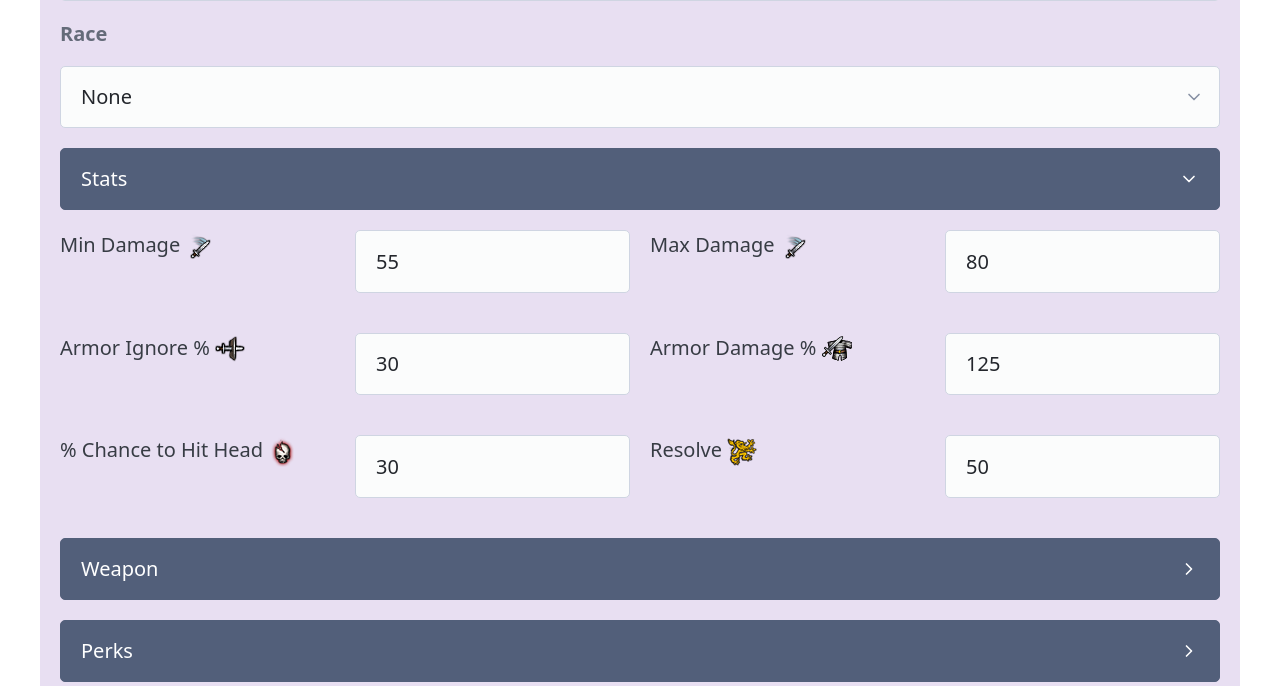
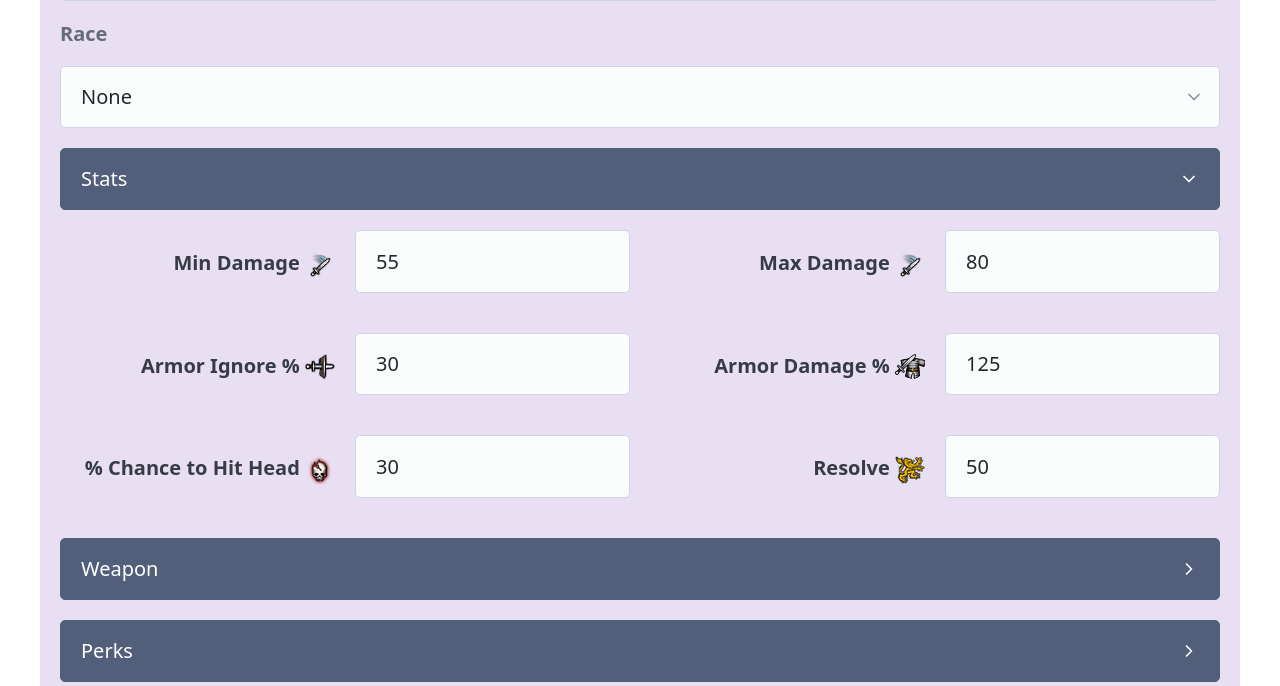
Before and after one commit to Osgboy/BBCalculator, a Django app: page / in a window 1280 px wide, after a click on "Stats". Shown: the part 490-1176 px from the top of the page. Run offline with Django 5.2, Linux system fonts and the light colour scheme; some libraries are stand-ins or nearby versions.

Commit message:
Fixed stat labels, removed read-only

```diff
--- a/static/presets.js
+++ b/static/presets.js
@@ -20,14 +20,11 @@ defPreset.addEventListener("change", applyDefPreset);
 window.addEventListener("load", applyDefPreset);
 
 function applyAtkPreset(event) {
-    if (atkPreset.value == 'None') {
-        atkStats.forEach(s => s.removeAttribute('readonly'))
-    } else {
+    if (atkPreset.value != 'None') {
         const attrs = atkPresets[atkPreset.value];
         for (const stat of atkStats) {
             if (Object.keys(attrs).includes(stat.id)) {
                 stat.value = attrs[stat.id]
-                stat.setAttribute('readonly', '')
             }
         }
         for (const checkbox of atkCheckboxes) {
@@ -53,14 +50,11 @@ function applyAtkPreset(event) {
 };
 
 function applyDefPreset(event) {
-    if (defPreset.value == 'None') {
-        defStats.forEach(s => s.removeAttribute('readonly'))
-    } else {
+    if (defPreset.value != 'None') {
         const attrs = defPresets[defPreset.value];
         for (const stat of defStats) {
             if (Object.keys(attrs).includes(stat.id)) {
                 stat.value = attrs[stat.id]
-                stat.setAttribute('readonly', '')
             }
         }
         for (const checkbox of defCheckboxes) {
--- a/static/style.css
+++ b/static/style.css
@@ -1,3 +1,9 @@
+.StatLabel {
+    text-align: right;
+    font-weight: bold;
+    line-height: 65px;
+}
+
 .canvas {
     width: 100%;
     height: 25rem;
--- a/templates/index.html
+++ b/templates/index.html
@@ -266,21 +266,21 @@
                         <details id="AttackerStats">
                             <summary role="button" class="secondary">Stats</summary>
                             <fieldset class="grid">
-                                <label for="Mind">Min Damage <img src="{% static 'icons/stats/damage_dealt.png' %}" alt="Damage dealt icon"></label>
+                                <label class="StatLabel" for="Mind">Min Damage <img src="{% static 'icons/stats/damage_dealt.png' %}" alt="Damage dealt icon"></label>
                                 <input class="atk-stat" type="number" name="Mind" id="Mind" min="1" max="999" value={{request.Mind|default:55}}>
-                                <label for="Maxd">Max Damage <img src="{% static 'icons/stats/damage_dealt.png' %}" alt="Damage dealt icon"></label>
+                                <label class="StatLabel" for="Maxd">Max Damage <img src="{% static 'icons/stats/damage_dealt.png' %}" alt="Damage dealt icon"></label>
                                 <input class="atk-stat" type="number" name="Maxd" id="Maxd" min="1" max="999" value={{request.Maxd|default:80}}>
                             </fieldset>
                             <fieldset class="grid">
-                                <label for="Ignore">Armor Ignore % <img src="{% static 'icons/stats/direct_damage.png' %}" alt="Direct damage icon"></label>
+                                <label class="StatLabel" for="Ignore">Armor Ignore % <img src="{% static 'icons/stats/direct_damage.png' %}" alt="Direct damage icon"></label>
                                 <input class="atk-stat" type="number" name="Ignore" id="Ignore" min="0" max="999" value={{request.Ignore|default:30}}>
-                                <label for="ArmorMod">Armor Damage % <img src="{% static 'icons/stats/armor_damage.png' %}" alt="Armor damage icon"></label>
+                                <label class="StatLabel" for="ArmorMod">Armor Damage % <img src="{% static 'icons/stats/armor_damage.png' %}" alt="Armor damage icon"></label>
                                 <input class="atk-stat" type="number" name="ArmorMod" id="ArmorMod" min="0" max="999" value={{request.ArmorMod|default:125}}>
                             </fieldset>
                             <fieldset class="grid">
-                                <label for="Headchance">% Chance to Hit Head <img src="{% static 'icons/stats/headchance.png' %}" alt="Headshot chance icon"></label>
+                                <label class="StatLabel" for="Headchance">% Chance to Hit Head <img src="{% static 'icons/stats/headchance.png' %}" alt="Headshot chance icon"></label>
                                 <input class="atk-stat" type="number" name="Headchance" id="Headchance" min="0" max="100" value={{request.Headchance|default:30}}>
-                                <label for="Atk_Resolve">Resolve <img src="{% static 'icons/stats/resolve.png' %}" alt="Resolve icon"></label>
+                                <label class="StatLabel" for="Atk_Resolve">Resolve <img src="{% static 'icons/stats/resolve.png' %}" alt="Resolve icon"></label>
                                 <input class="atk-stat" type="number" name="Atk_Resolve" id="Atk_Resolve" min="0" max="999" value={{request.Atk_Resolve|default:50}}>
                             </fieldset>
                         </details>
@@ -553,19 +553,19 @@
                         <details>
                             <summary role="button" class="secondary">Stats</summary>
                             <fieldset class="grid">
-                                <label for="Def_HP">HP <img src="{% static 'icons/stats/health.png' %}" alt="Health icon"></label>
+                                <label class="StatLabel" for="Def_HP">Health <img src="{% static 'icons/stats/health.png' %}" alt="Health icon"></label>
                                 <input class="def-stat" type="number" name="Def_HP" id="Def_HP" min="1" max="500" value={{request.Def_HP|default:100}}>
-                                <label for="Def_Helmet">Helmet Armor <img src="{% static 'icons/stats/helmetarmor.png' %}" alt="Helmet armor icon"></label>
+                                <label class="StatLabel" for="Def_Helmet">Helmet Armor <img src="{% static 'icons/stats/helmetarmor.png' %}" alt="Helmet armor icon"></label>
                                 <input class="def-stat" type="number" name="Def_Helmet" id="Def_Helmet" min="0" max="500" value={{request.Def_Helmet|default:120}}>
                             </fieldset>
                             <fieldset class="grid">
-                                <label for="Def_Armor">Body Armor <img src="{% static 'icons/stats/bodyarmor.png' %}" alt="Body armor icon"></label>
+                                <label class="StatLabel" for="Def_Armor">Body Armor <img src="{% static 'icons/stats/bodyarmor.png' %}" alt="Body armor icon"></label>
                                 <input class="def-stat" type="number" name="Def_Armor" id="Def_Armor" min="0" max="500" value={{request.Def_Armor|default:95}}>
-                                <label for="Fatigue" title="Only affects nimble.">Armor Fatigue Penalty <img src="{% static 'icons/stats/fatigue.png' %}" alt="Fatigue icon"></label>
+                                <label class="StatLabel" for="Fatigue" title="Only affects nimble.">Armor Fatigue Penalty <img src="{% static 'icons/stats/fatigue.png' %}" alt="Fatigue icon"></label>
                                 <input class="def-stat" type="number" name="Fatigue" id="Fatigue" min="-50" max="0" value={{request.Fatigue|default:-15}}>
                             </fieldset>
                             <fieldset>
-                                <label for="Def_Resolve" title="Used only if morale drop data returns are enabled.">Resolve <img src="{% static 'icons/stats/resolve.png' %}" alt="Resolve icon"></label>
+                                <label class="StatLabel" for="Def_Resolve" title="Used only if morale drop data returns are enabled.">Resolve <img src="{% static 'icons/stats/resolve.png' %}" alt="Resolve icon"></label>
                                 <input class="def-stat" type="number" name="Def_Resolve" id="Def_Resolve" min="0" max="999" value={{request.Def_Resolve|default:70}}>
                             </fieldset>
                         </details>
```
